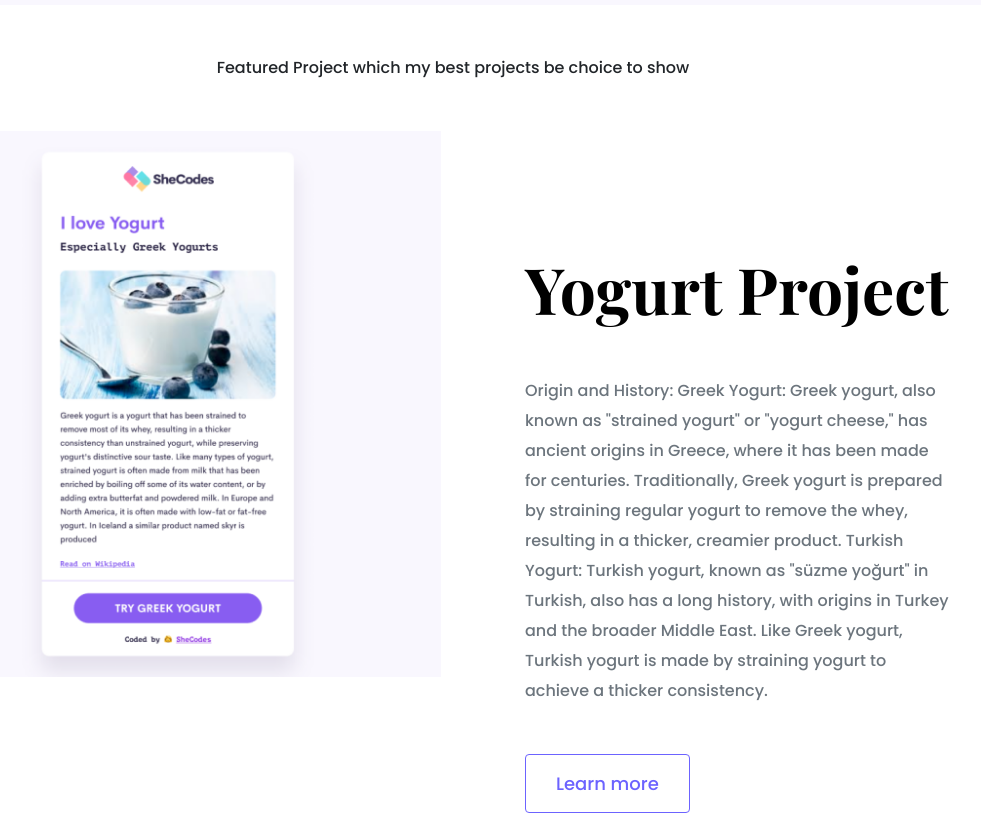
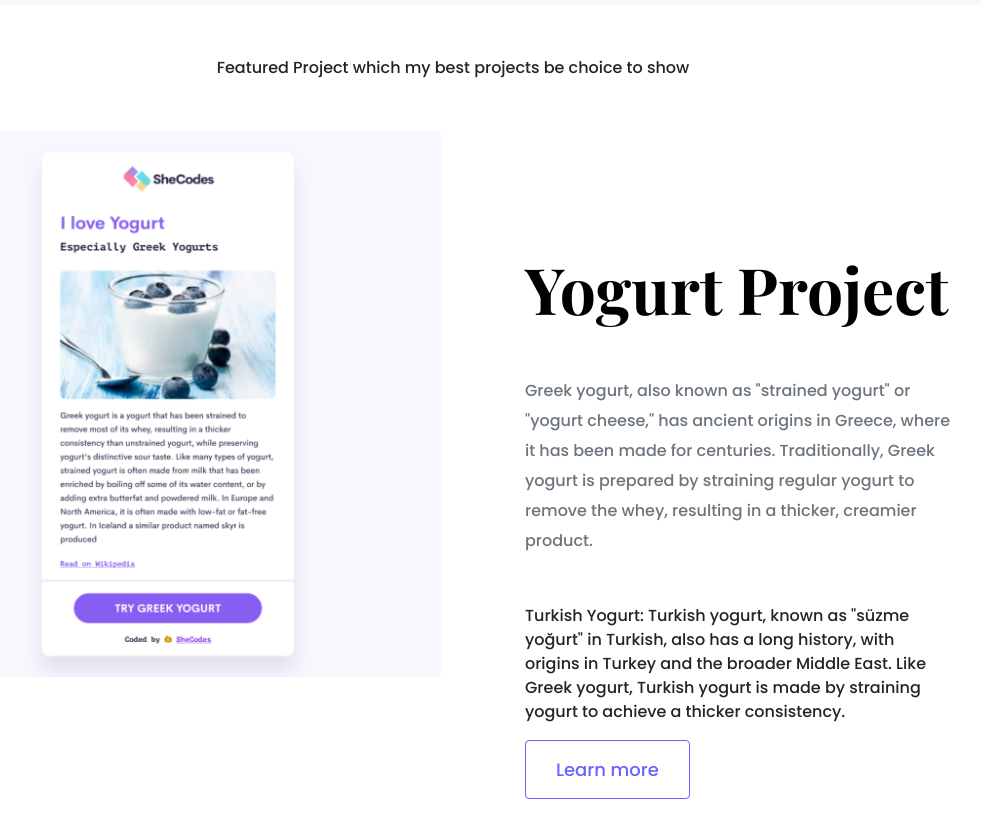
Before and after one commit to OlenaBarylova/OlenaBarylovaPortfolioProject, a website: page index.html in a window 1280 px wide. Shown: the part 640-1456 px from the top of the page, without its empty margins (187-1168 px from the left). Drawn offline with nearby package versions, Linux system fonts and the light colour scheme.

Commit message:
Update index.html
Text editing in 53

```diff
--- a/index.html
+++ b/index.html
@@ -50,14 +50,9 @@
           <div class="project-desciption">
             <h2 class="mb-5">Yogurt Project</h2>
             <p class="mb-5 text-muted">
-               Origin and History:
-
-Greek Yogurt:
-
 Greek yogurt, also known as "strained yogurt" or "yogurt cheese," has ancient origins in Greece, where it has been made for centuries.
-Traditionally, Greek yogurt is prepared by straining regular yogurt to remove the whey, resulting in a thicker, creamier product.
-Turkish Yogurt:
-
+Traditionally, Greek yogurt is prepared by straining regular yogurt to remove the whey, resulting in a thicker, creamier product. </p>
+ Turkish Yogurt:
 Turkish yogurt, known as "süzme yoğurt" in Turkish, also has a long history, with origins in Turkey and the broader Middle East.
 Like Greek yogurt, Turkish yogurt is made by straining yogurt to achieve a thicker consistency.
             </p>
```
